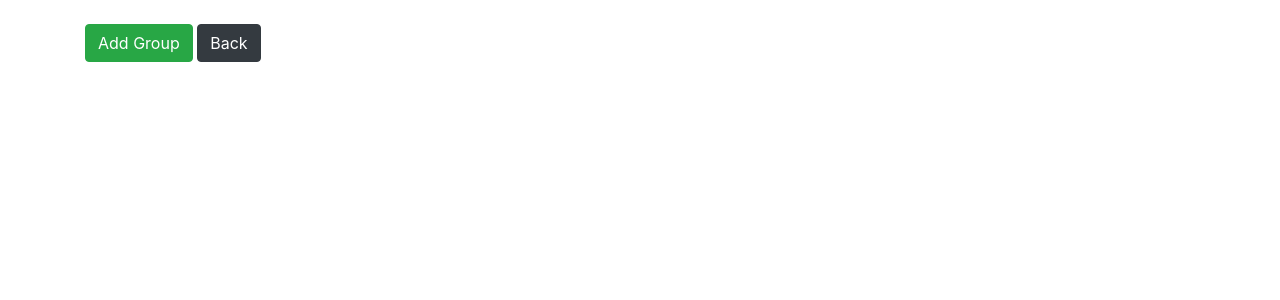
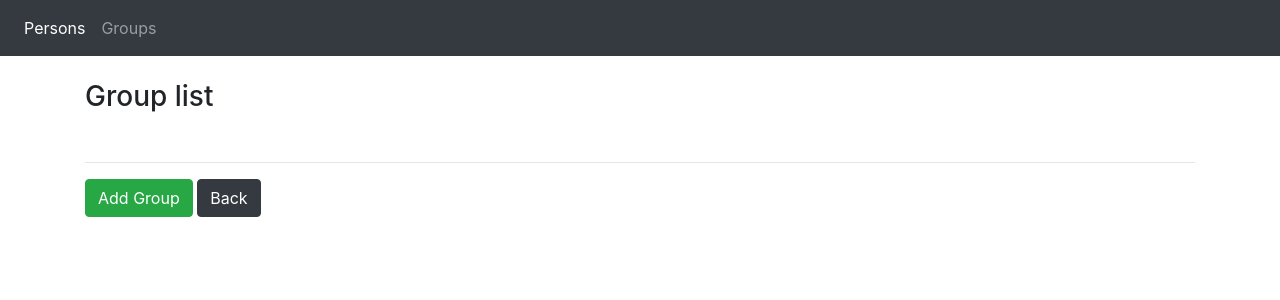
Before and after one commit to Bartecky/Contact_Box, a Django app: page /groups/ in a window 1280 px wide. Shown: the top 300 px of the page. Run offline with Django 3.2, Linux system fonts and the light colour scheme; data that the repository does not hold is empty; some libraries are stand-ins or nearby versions.

Commit message:
added navbar, some refactoring

```diff
--- a/Contact_Box_App/templates/address-create-view.html
+++ b/Contact_Box_App/templates/address-create-view.html
@@ -2,7 +2,7 @@
 {% load crispy_forms_tags %}
 
 {% block content %}
-    <p>Add address to <strong>{{ person }}</strong></p>
+    <div class="green">Add address to <strong>{{ person }}</strong></div>
     <form method="post" action="."> {% csrf_token %}
         {{ form|crispy }}
         <input type="submit" class="btn btn-dark" value="Add address">
--- a/Contact_Box_App/templates/base.html
+++ b/Contact_Box_App/templates/base.html
@@ -12,6 +12,7 @@
     </style>
 </head>
 <body>
+{% include 'navbar.html' %}
 <div class="container mt-4">
     {% block content %}
     {% endblock %}
--- a/Contact_Box_App/templates/group-create-view.html
+++ b/Contact_Box_App/templates/group-create-view.html
@@ -3,6 +3,6 @@
 {% block content %}
     <form method="post" action=""> {% csrf_token %}
         {{ form.as_p }}
-        <input type="submit" value="Add group">
+        <input class="btn-btn success" type="submit" value="Add group">
     </form>
 {% endblock %}
--- a/Contact_Box_App/templates/group-list-view.html
+++ b/Contact_Box_App/templates/group-list-view.html
@@ -1,17 +1,28 @@
 {% extends 'base.html' %}
 
 {% block content %}
-    <div>
+    <div class="row">
+        <div class="col-sm-12">
+            <h3>Group list</h3><br>
             <table>
                 {% for object in object_list %}
                     <tr>
-                    <td><a href="{% url 'group-detail-view' object.id %}">{{ object.name }}</a></td>
-                    <td>&emsp;<a href="{% url 'group-delete-view' object.id %}">Delete</a></td>
+                        <td><a class="green" href="{% url 'group-detail-view' object.id %}">{{ object }}</a></td>
+                        <td>
+                            <small>
+                                <a href="">Edit</a> |
+                                <a href="{% url 'group-delete-view' object.id %}">Delete</a>
+                            </small>
+                        </td>
                     </tr>
                 {% endfor %}
             </table>
-        <input class="btn btn-success" type="button" onclick="location.href='{% url 'groups-create-view' %}'" value="Add Group">
-        <input class="btn btn-dark" type="button" onclick="location.href='{% url 'person-list-view' %}'" value='Back'>
+            <hr>
+            <input class="btn btn-success" type="button" onclick="location.href='{% url 'group-create-view' %}'"
+                   value="Add Group">
+            <input class="btn btn-dark" type="button" onclick="location.href='{% url 'person-list-view' %}'"
+                   value='Back'>
+        </div>
     </div>
 
 {% endblock %}
--- /dev/null
+++ b/Contact_Box_App/templates/navbar.html
@@ -0,0 +1,10 @@
+<nav class="navbar navbar-expand-sm bg-dark navbar-dark">
+    <ul class="navbar-nav">
+        <li class="nav-item active">
+            <a class="nav-link" href="{% url 'person-list-view' %}">Persons</a>
+        </li>
+        <li class="nav-item">
+            <a class="nav-link" href="{% url 'group-list-view' %}">Groups</a>
+        </li>
+    </ul>
+</nav>
--- a/Contact_Box_App/templates/person-create-view.html
+++ b/Contact_Box_App/templates/person-create-view.html
@@ -3,6 +3,6 @@
 {% block content %}
     <form method="post" action=""> {% csrf_token %}
         {{ form.as_p }}
-        <input type="submit" value="Add person">
+        <input class="btn btn-success" type="submit" value="Add person">
     </form>
 {% endblock %}
--- a/Contact_Box_App/templates/person-delete-view.html
+++ b/Contact_Box_App/templates/person-delete-view.html
@@ -3,7 +3,7 @@
 {% block content %}
     <form method="post" action=""> {% csrf_token %}
         <h5>Do you want to delete this person: {{ object }} ?</h5>
-        <input type="submit" value="Delete!">
-        <input type="button" onclick="location.href='{% url 'person-list-view' %}'" value="Back">
+        <input class="btn btn-danger" type="submit" value="Delete!">
+        <input class="btn btn-dark" type="button" onclick="location.href='{% url 'person-list-view' %}'" value="Back">
     </form>
 {% endblock %}
--- a/Contact_Box_App/templates/phone-create-view.html
+++ b/Contact_Box_App/templates/phone-create-view.html
@@ -2,7 +2,7 @@
 {% load crispy_forms_tags %}
 
 {% block content %}
-   <p>Add phone to <strong>{{ person }}</strong></p>
+   <div class="green">Add phone to <strong>{{ person }}</strong></div>
    <form method="post" action="."> {% csrf_token %}
        {{ form|crispy }}
         <input type="submit" class="btn btn-dark" value="Add phone">
--- a/Contact_Box_App/views.py
+++ b/Contact_Box_App/views.py
@@ -197,4 +197,4 @@ class GroupDeleteView(DeleteView):
         return get_object_or_404(Group, id=id_)
 
     def get_success_url(self):
-        return reverse('groups-list-view')
+        return reverse('group-list-view')
--- a/Contact_Box_Workshop/urls.py
+++ b/Contact_Box_Workshop/urls.py
@@ -34,20 +34,19 @@ from Contact_Box_App.views import (
 )
 
 urlpatterns = [
-    path('admin/', admin.site.urls),
-    path('', PersonListView.as_view(), name='person-list-view'),
+    url('^admin/', admin.site.urls),
+    url('^$', PersonListView.as_view(), name='person-list-view'),
+    url(r'^new/$', PersonCreateView.as_view(), name='person-create-view'),
     url(r'^show/(?P<id>(\d)+)/$', PersonDetailView.as_view(), name='person-detail-view'),
-    url(r'^new/$', PersonCreateView.as_view(), name='person-create-view'),
     url(r'^modify/(?P<id>(\d)+)/$', PersonUpdateView.as_view(), name='person-update-view'),
     url(r'delete/(?P<id>(\d)+)/$', PersonDeleteView.as_view(), name='person-delete-view'),
     url(r'^(?P<id>(\d)+)/addAddress/$', AddressCreateView.as_view(), name='address-create-view'),
     url(r'^(?P<id>(\d)+)/addPhone/$', PhoneCreateView.as_view(), name='phone-create-view'),
     url(r'^delete-phone/(?P<id>(\d)+)/$', PhoneDeleteView.as_view(), name='phone-delete-view'),
     url(r'^(?P<id>(\d)+)/addEmail/$', EmailCreateView.as_view(), name='email-create-view'),
-    url(r'^delete-phone/(?P<id>(\d)+)/$', PhoneDeleteView.as_view(), name='phone-delete-view'),
     url(r'^delete-email/(?P<id>(\d)+)/$', EmailDeleteView.as_view(), name='email-delete-view'),
-    url(r'^groups/$', GroupListView.as_view(), name='groups-list-view'),
-    url(r'^addGroup$', GroupCreateView.as_view(), name='groups-create-view'),
+    url(r'^groups/$', GroupListView.as_view(), name='group-list-view'),
+    url(r'^addGroup$', GroupCreateView.as_view(), name='group-create-view'),
     url(r'^showGroup/(?P<id>(\d)+)/$', GroupDetailView.as_view(), name='group-detail-view'),
     url(r'^delete-group/(?P<id>(\d)+)/$', GroupDeleteView.as_view(), name='group-delete-view')
 
```
Also changed, not shown: Contact_Box_App/templates/group-detail-view.html (+6 -7 lines), Contact_Box_App/templates/person-list-view.html (+11 -5 lines). Lines whose indentation alone changed are shown as unchanged.
